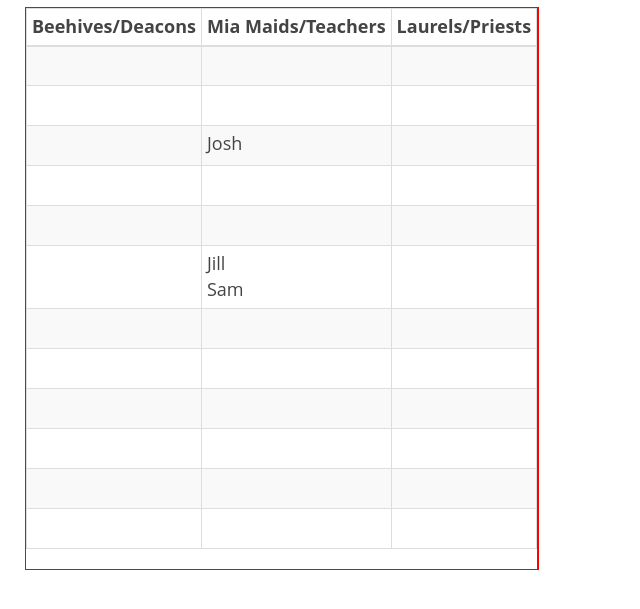
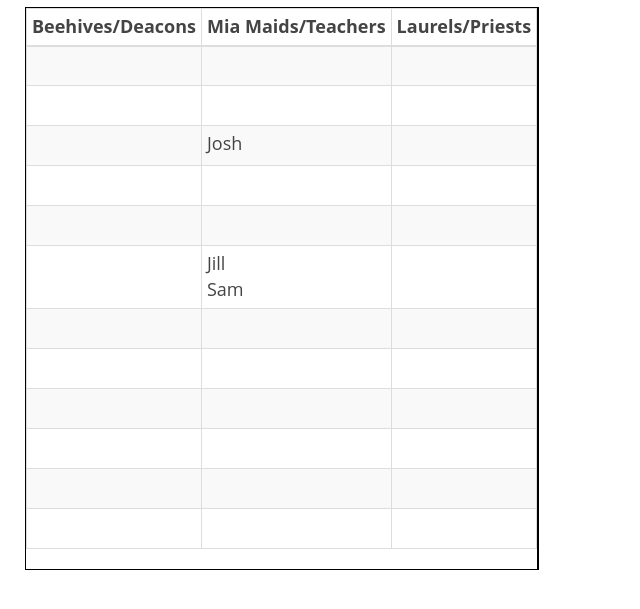
Before and after one commit to mspencev/mspencev.github.io, a plain HTML site: page church/youthtracker.html in a window 1280 px wide. Shown: the part 63-672 px from the top of the page, without its empty margins (0-640 px from the left). Drawn offline with nearby package versions, Linux system fonts and the light colour scheme.

Commit message:
[youth tracker] ...black table border

```diff
--- a/church/style.css
+++ b/church/style.css
@@ -14,4 +14,4 @@ body {
 
 
 /*table tr td {height:40px; border:1px solid red;} */
-td {height:40px; border:1px solid red;}
+td {height:40px; border:1px solid black;}
```
